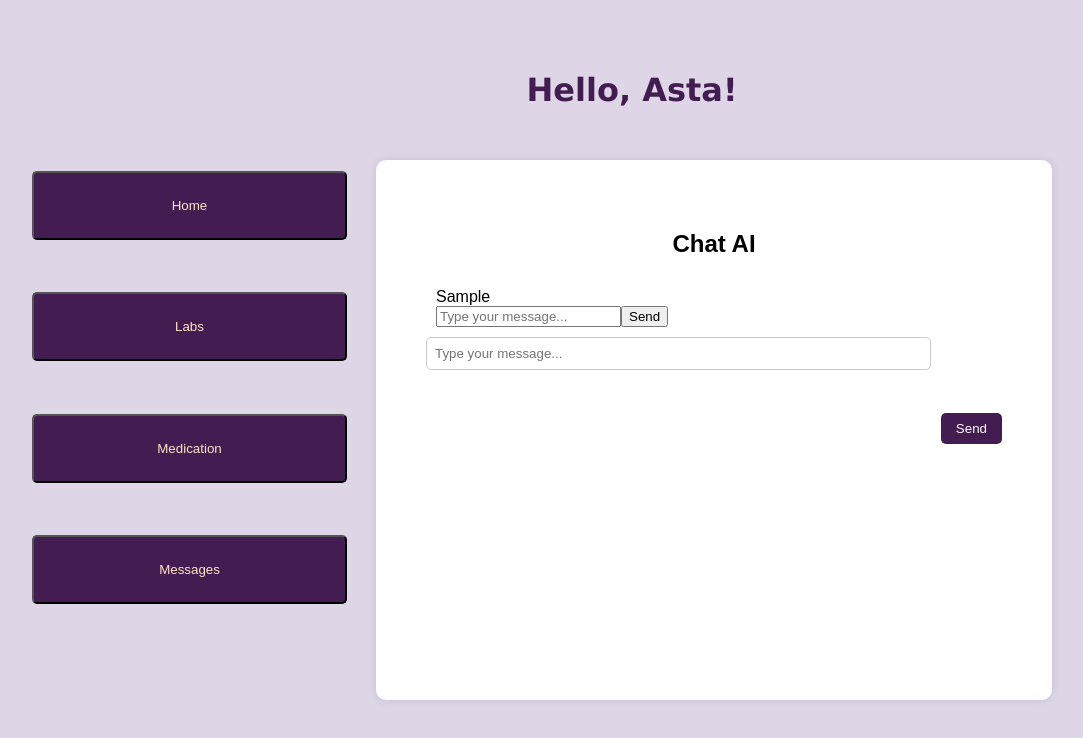
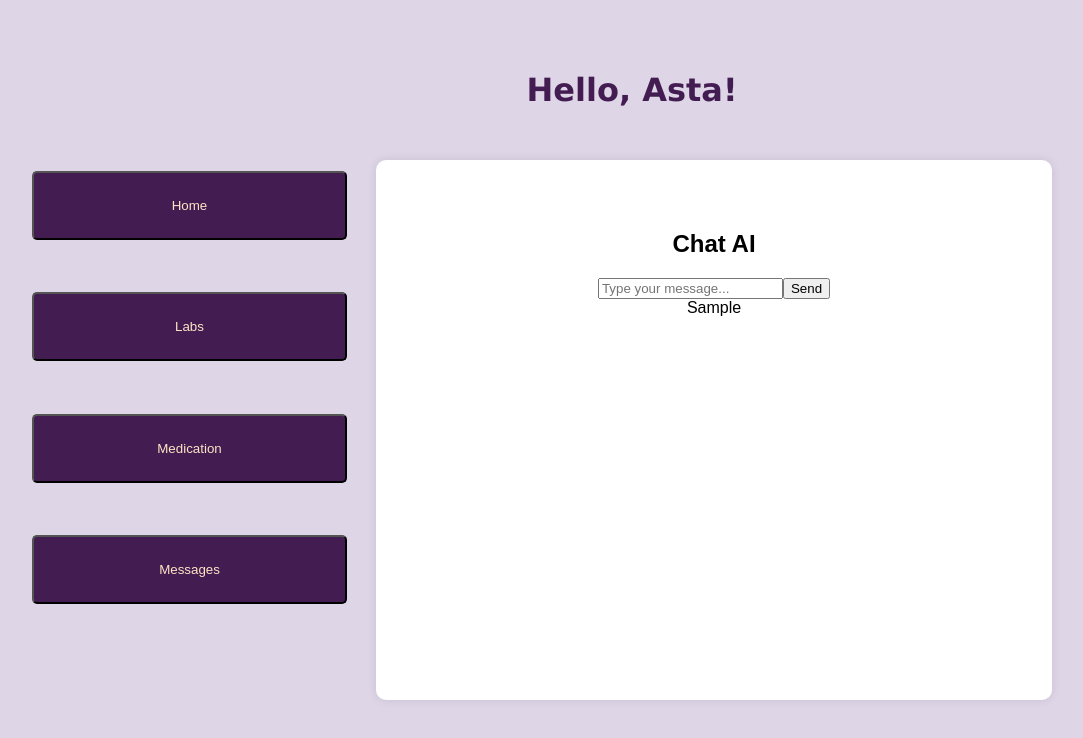
Before and after one commit to abbsgp/PatientPal, a React (Create React App) app in the folder frontend/: page / in a window 1280 px wide. Both pictures are taken after typing "Sample" into the empty fields and a click on the button "Send". Shown: the top 738 px of the page, without its empty margins (8-1091 px from the left). Built offline with nearby package versions, Linux system fonts and the light colour scheme; no server answers.

Commit message:
Add chatbot functionality

```diff
--- a/frontend/src/pages/home.js
+++ b/frontend/src/pages/home.js
@@ -1,4 +1,4 @@
-import  React, { useState } from 'react';
+import  React, { useState, useEffect } from 'react';
 import axios from 'axios';
 import "./home.css";
 
@@ -26,44 +26,28 @@ const Chatbot = () => {
     const userMessage = { text: input, user: true };
     setMessages((prevMessages) => [...prevMessages, userMessage]);
 
+    setInput('');
+
     try {
-    //   const summarizeResponse = await axios.post(apiUrl + '/summarize-document', {
-    //     user_input: input,
-    //     language: language,
-    //   });
-
-    //   const summary = summarizeResponse.data.summary;
-
         const chatResponse = await axios.post(apiUrl + '/start-chat', {
           "language": language,
           "user_input": input
-      }
-        )
-        .then((res) => {setMessages((prevMessages) => [...prevMessages, res.data.modelResponse]);
-            console.log(res.data.modelResponse);
-        })
-        .catch((error) => {
-            console.error('Error uploading file:', error);
+        }).then((res) => {
+            const aiMessage = { text: res.data.modelResponse, user: false };
+            setMessages((prevMessages) => [...prevMessages, aiMessage]);
+        }).catch((err) => {
+            console.log(err)
         });
+
       } catch (error) {
         console.error('Error communicating with the backend:', error.message);
       }
 
-    setInput('');
   };
+
 
   return (
     <div className="chatbot-container">
-      <div className="chatbot-messages">
-        {messages.map((message, index) => (
-          <div
-            key={index}
-            className={`message ${message.user ? 'user-message' : 'ai-message'}`}
-          >
-            {message.text}
-          </div>
-        ))}
-      </div>
       <form className="chatbot-input-form" onSubmit={handleSubmit}>
         <input
           type="text"
@@ -73,6 +57,15 @@ const Chatbot = () => {
         />
         <button type="submit">Send</button>
       </form>
+      <div className="chatbot-messages">
+        {messages.map((message, index) => (
+          <div
+            key={index}
+          >
+            {message.text}
+          </div>
+        ))}
+      </div>
     </div>
   );
 };
@@ -88,15 +81,14 @@ function Home() {
         <><Header /><div className="chat-container">
             <div className="chat-header">
                 <h2>Chat AI</h2>
+                <Chatbot />
             </div>
-            <div className="chat-messages">
-                <Chatbot />
-                {/* Display chat messages */}
+            {/* <div className="chat-messages">
             </div>
             <div className="chat-input">
                 <input type="text" placeholder="Type your message..." />
                 <button>Send</button>
-            </div>
+            </div> */}
         </div></></>
       );
 
```
Lines whose indentation alone changed are shown as unchanged.
